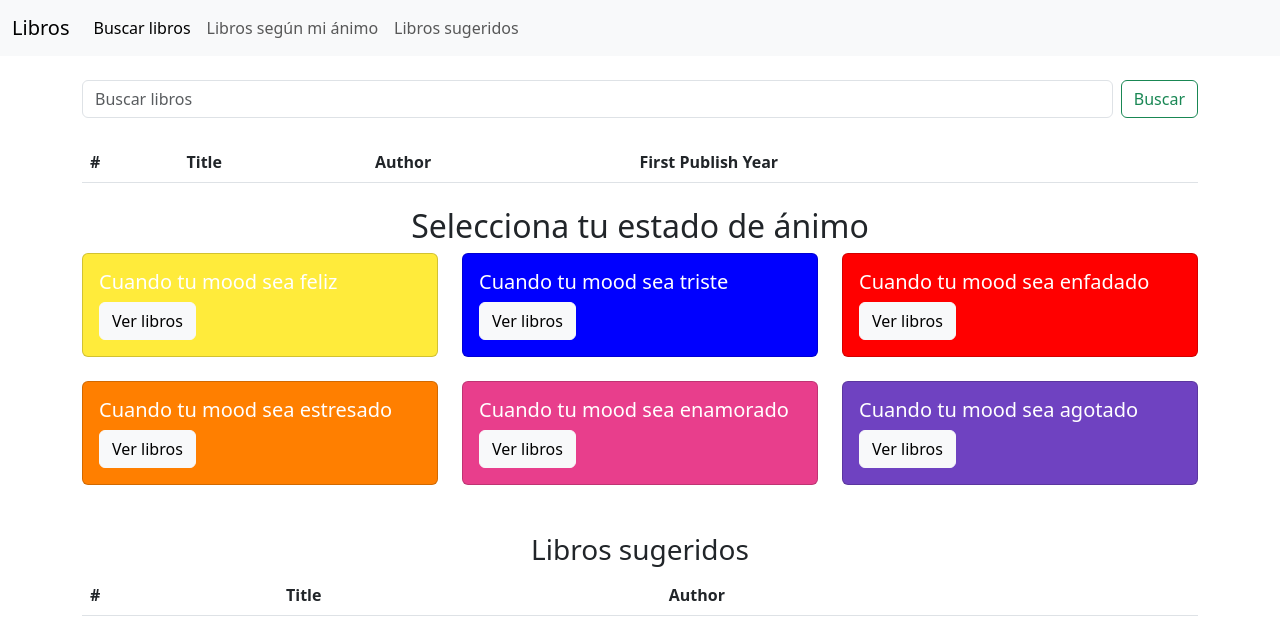
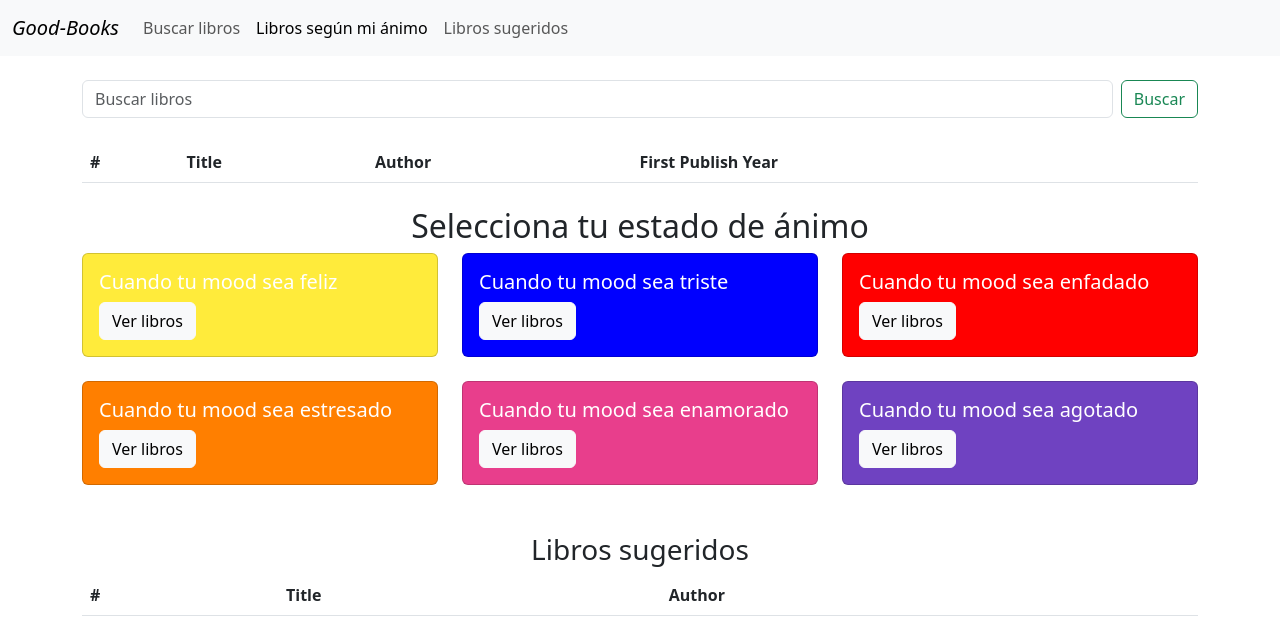
Before and after one commit to gonzaleztroyano/CGIS.SMU.PracticaAndroid, a website with bundled scripts: page www/mood.html in a window 1280 px wide. Built offline with nearby package versions, Linux system fonts and the light colour scheme; no server answers.

Commit message:
Change name

```diff
--- a/www/mood.html
+++ b/www/mood.html
@@ -44,17 +44,17 @@
             <!-- Bootstrap Navbar -->
     <nav class="navbar navbar-expand-lg navbar-light bg-light">
         <div class="container-fluid">
-            <a class="navbar-brand" href="#">Libros</a>
+            <a class="navbar-brand" href="./index.html"><em>Good-Books</em></a>
             <button class="navbar-toggler" type="button" data-bs-toggle="collapse" data-bs-target="#navbarNav" aria-controls="navbarNav" aria-expanded="false" aria-label="Toggle navigation">
                 <span class="navbar-toggler-icon"></span>
             </button>
             <div class="collapse navbar-collapse" id="navbarNav">
                 <ul class="navbar-nav">
                     <li class="nav-item">
-                        <a class="nav-link active" aria-current="page" href="#">Buscar libros</a>
+                        <a class="nav-link" aria-current="page" href="#">Buscar libros</a>
                     </li>
-                    <li class="nav-item">
-                        <a class="nav-link" href="#">Libros según mi ánimo</a>
+                    <li class="nav-item active">
+                        <a class="nav-link active" href="#">Libros según mi ánimo</a>
                     </li>
                     <li class="nav-item">
                         <a class="nav-link" href="#">Libros sugeridos</a>
```
Also changed, not shown: www/detail.html (+2 -2 lines), www/index.html (+1 -1 lines).
